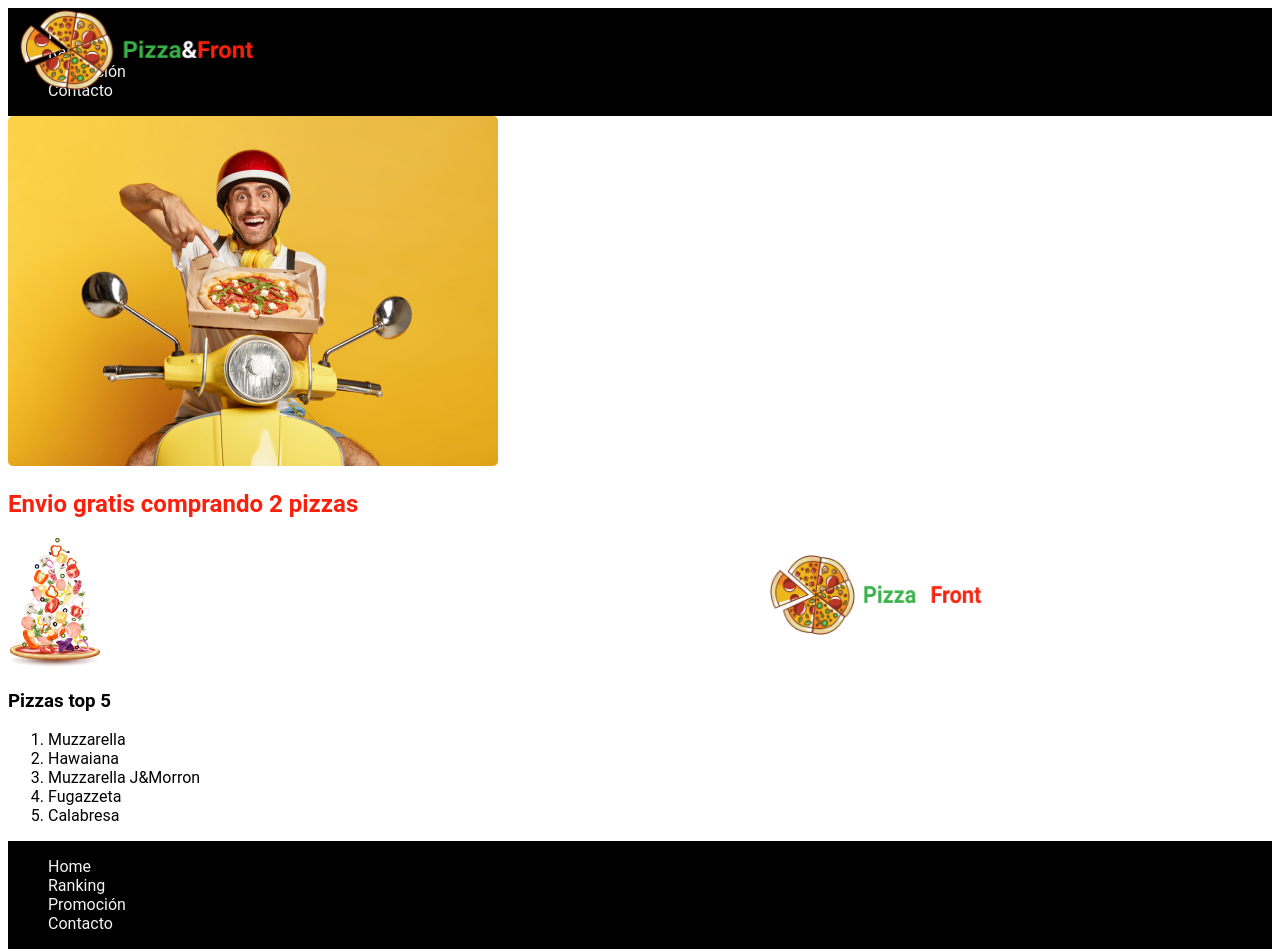
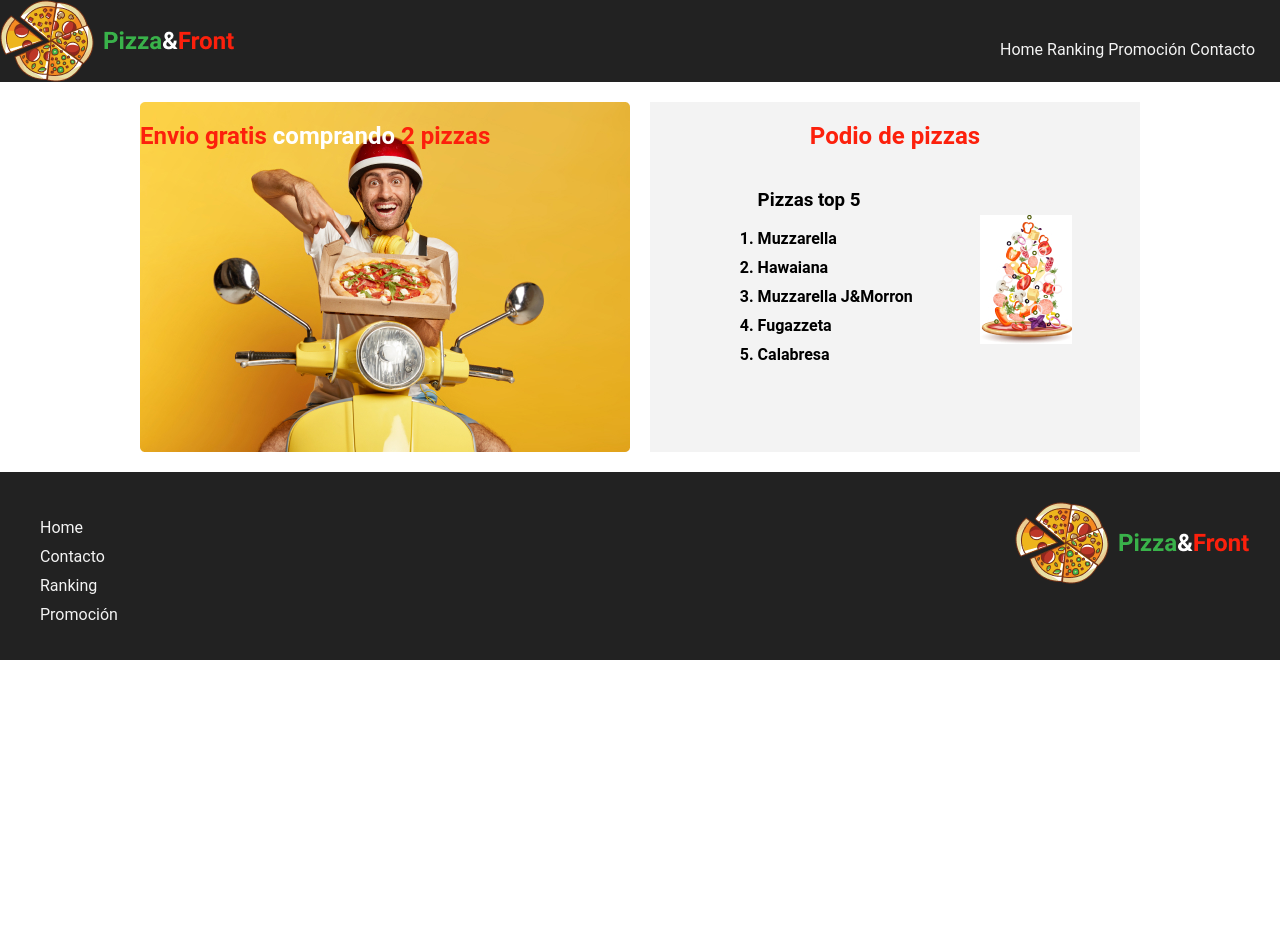
Before and after one commit to SofiaRinconC/ForntEnd, a plain HTML site: page Clase 11/index.html in a window 1280 px wide. After the commit the page ends 800 px from the top, so only its background shows below. Drawn offline with Linux system fonts and the light colour scheme.

Commit message:
Clase11Terminada

```diff
--- a/Clase 11/css/style.css
+++ b/Clase 11/css/style.css
@@ -1,38 +1,90 @@
+body{
+    box-sizing: border-box;
+    padding: 0%;
+    margin: 0%;
+}
 header{
-    background-color: black;
+    background-color:#222222;
+}
+main{
+    display: flex;
+    margin: auto;
 }
 footer{
-    background-color: black;
+    background-color:#222222;
 }
-.letra{
+.iconos{
     color: #F3F3F3;
+    position: relative;
+    right: 25px;
+    top: 40px;
+}
+.iconosF{
+    color: #F3F3F3;
+    position: relative;
+    left: 20px;
+    padding: 20px 20px;
+}
+.blanco{
+    color: white;
+}
+.margen{
+    margin-top: 10px;
+}
+.negrita{
+    font-weight:bold;
+}
+.centrar{
+    text-align: center;
+}
+.logo{
+    padding: 30px 30px;
 }
 h2{
     color:#FC200C;
 }
+h3{
+    padding-left: 40px;
+}
 .container{
     font-family:'Roboto', sans-serif;
-    display: flex;
+    display:flex;
     flex-direction: column;
+    position: relative;
 }
-.Hijo1{
+.encabezado{
     display: flex;
     flex-wrap: wrap;
     justify-content: space-between;
-    align-items: flex-end;
+    align-items: flex-start;
 }
+.final{
+    display: flex;
+    flex-wrap: wrap;
+    flex-direction: row;
+    justify-content: space-between;
+    align-items: flex-start;
+}
+.card{
+    height: 350px;
+    width: 490px;
+    background: #F3F3F3;
+    margin: 20px 10px;
+}
+.card1{
+    display: flex;
 
-.logo{
+}
+.tituloimg1{
     position: absolute;
-width: 234px;
-height: 80px;
-left: 20px;
-top: 10px;
 }
-.logo1{
-    position: absolute;
-width: 212px;
-height: 80px;
-left: 770px;
-top: 555px;
+.card2{
+    display: flex;
+    justify-content: space-evenly;
 }
+.img2{
+    position: relative;
+    top: 45px;
+    width: 92px;
+    height: 129px;
+}
--- a/Clase 11/index.html
+++ b/Clase 11/index.html
@@ -8,44 +8,52 @@
     <link rel="stylesheet" href="css/style.css">
 </head>
 <body class="container">
-    <header class="Hijo1">
-        <img class="logo" src="img/Logo.png" alt="LogoPizza">
+    <header>
+        <section class="encabezado">
+        <img  src="img/Logo.png" alt="LogoPizza">
         <nav>
-            <ul class="letra" type="none">
-                <li>Home </li>
-                <li>Ranking</li>
-                <li>Promoción</li>
-                <li>Contacto</li>
+            <span class="iconos">
+                <a>Home</a>
+                <a>Ranking</a>
+                <a>Promoción</a>
+                <a>Contacto</a>
+            </span>
+        </nav>
+        </section>
+    </header>
+    <main>
+        <section class="card card1">
+            <img src="img/delivery.jpg" alt="delivery">
+            <h2 class="tituloimg1">Envio gratis <span class="blanco" > comprando</span>  2 pizzas </h2>
+        </section>
+        <section class="card">
+            <h2 class="centrar">Podio de pizzas</h2>
+        <section class="card2">
+            <section>
+            <h3>Pizzas top 5</h3>
+            <ol>
+                <li class="margen negrita">Muzzarella</li>
+                <li class="margen negrita">Hawaiana</li>
+                <li class="margen negrita">Muzzarella J&Morron</li>
+                <li class="margen negrita">Fugazzeta</li>
+                <li class="margen negrita">Calabresa</li>
+            </ol>
+            </section>
+            <img class="img2"src="img/PizzaFalling.jpg" alt="delivery">
+        </section>
+        </section>
+
+    </main>
+    <footer class="final">
+        <nav>
+            <ul class="iconosF" type="none">
+                <li class="margen ">Home </li>
+                <li class="margen ">Contacto</li>
+                <li class="margen ">Ranking</li>
+                <li class="margen ">Promoción</li>
             </ul>
         </nav>
-    </header>
-    <main>
-        <section class="Hijo2">
-            <img src="img/delivery.jpg" alt="delivery">
-            <h2>Envio gratis comprando 2 pizzas </h2>
-        </section>
-        <section class="Hijo3">
-            <img src="img/PizzaFalling.jpg" alt="delivery">
-            <h3>Pizzas top 5</h3>
-            <ol>
-                <li>Muzzarella</li>
-                <li>Hawaiana</li>
-                <li>Muzzarella J&Morron</li>
-                <li>Fugazzeta</li>
-                <li>Calabresa</li>
-            </ol>
-        </section>
-    </main>
-    <footer class="Hijo4">
-        <nav>
-            <ul class="letra" type="none">
-                <li>Home </li>
-                <li>Ranking</li>
-                <li>Promoción</li>
-                <li>Contacto</li>
-            </ul>
-        </nav>
-        <img class="logo1" src="img/Logo.png" alt="LogoPizza">
+        <img class="logo" src="img/Logo.png" alt="LogoPizza">
     </footer>
 </body>
 </html>
```
Also changed, not shown: 1 other file.
